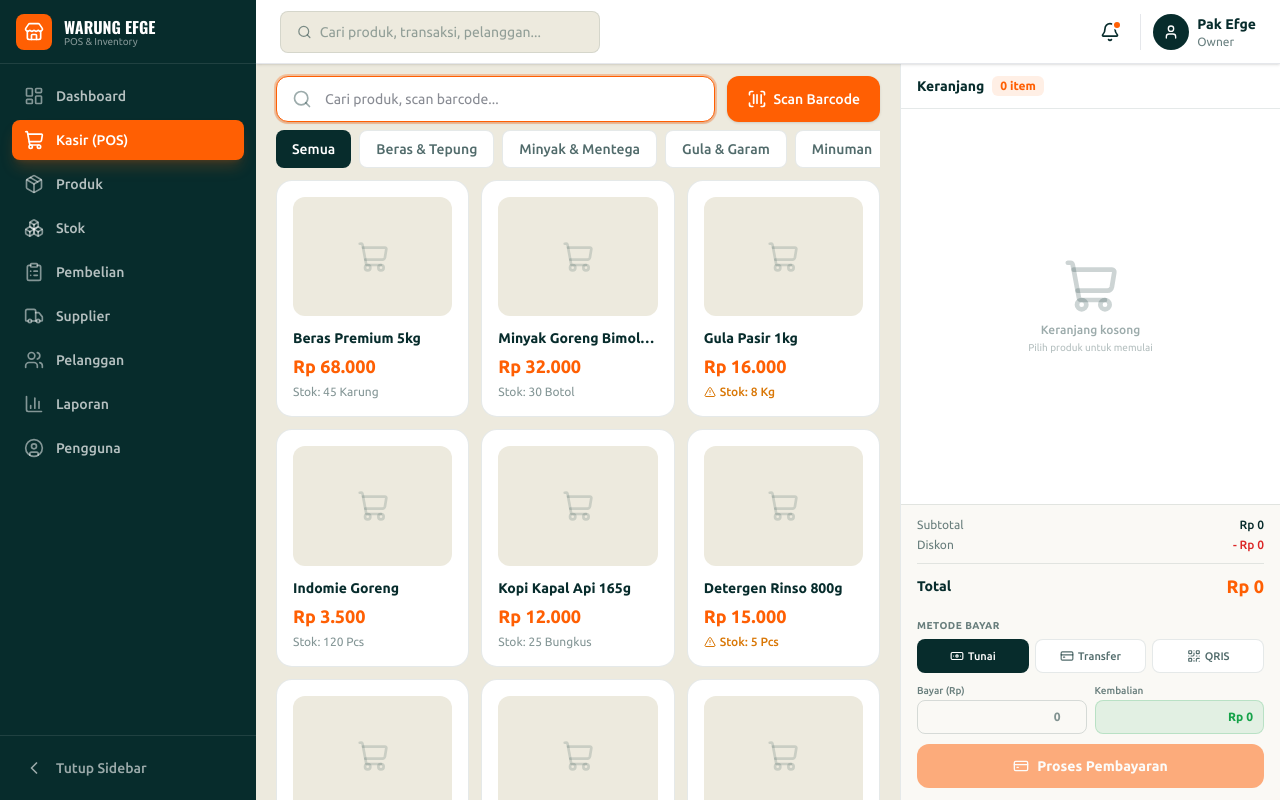
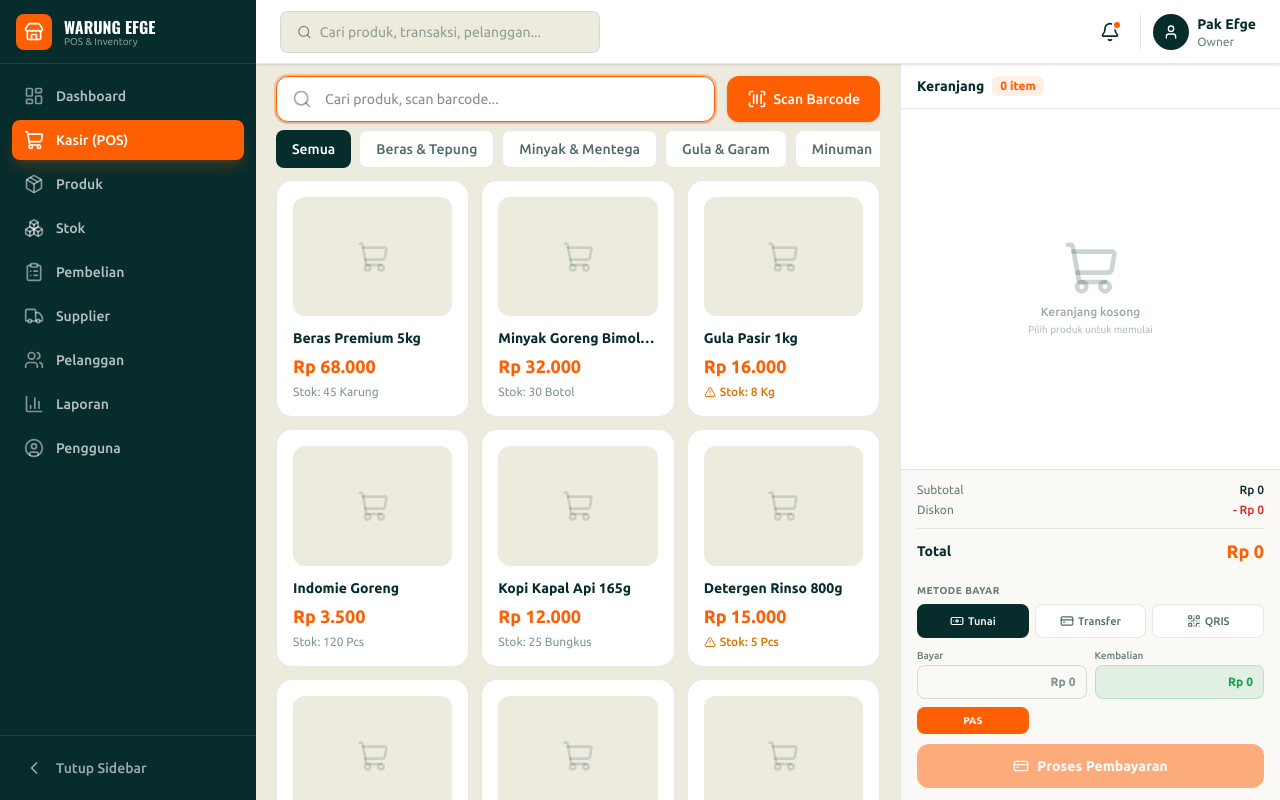
Before and after one commit to ersetdigital-sudo/Warung-Efge, a Next.js app: page /pos in a window 1280 px wide. Built offline with nearby package versions, Linux system fonts and the light colour scheme.

Commit message:
auto: update from Kiro

```diff
--- a/src/app/(main)/pos/page.tsx
+++ b/src/app/(main)/pos/page.tsx
@@ -80,6 +80,56 @@ export default function POSPage() {
 
   const canPay = cart.length > 0 && (isDebt || paymentMethod !== "cash" || Number(amountPaid) >= total);
   const now = new Date();
+
+  // Format number to Rupiah display
+  const formatRupiah = (num: number) => num > 0 ? `Rp ${num.toLocaleString("id-ID")}` : "Rp 0";
+  const displayAmountPaid = Number(amountPaid) > 0 ? `Rp ${Number(amountPaid).toLocaleString("id-ID")}` : "";
+
+  // Handle rupiah input - only allow digits
+  const handleAmountInput = (raw: string) => {
+    const digits = raw.replace(/\D/g, "");
+    setAmountPaid(digits);
+  };
+
+  // Generate dynamic denomination buttons based on total
+  const getDenominations = useMemo(() => {
+    if (total <= 0) return [];
+    const denoms: number[] = [];
+    const commonDenoms = [1000, 2000, 5000, 10000, 20000, 50000, 100000, 200000];
+
+    // Find denominations above total
+    for (const d of commonDenoms) {
+      if (d > total && denoms.length < 5) denoms.push(d);
+    }
+
+    // If total > 200k, add multiples
+    if (total > 200000) {
+      const base50 = Math.ceil(total / 50000) * 50000;
+      const base100 = Math.ceil(total / 100000) * 100000;
+      const candidates = [base50, base50 + 50000, base100, base100 + 100000, base100 + 200000];
+      for (const c of candidates) {
+        if (c > total && !denoms.includes(c) && denoms.length < 5) denoms.push(c);
+      }
+    }
+
+    // Fill remaining with nearest round numbers above total
+    if (denoms.length < 5) {
+      const nearest10k = Math.ceil(total / 10000) * 10000;
+      const candidates = [nearest10k, nearest10k + 5000, nearest10k + 10000, nearest10k + 20000, nearest10k + 50000];
+      for (const c of candidates) {
+        if (c > total && !denoms.includes(c) && denoms.length < 5) denoms.push(c);
+      }
+    }
+
+    return denoms.sort((a, b) => a - b).slice(0, 5);
+  }, [total]);
+
+  // Format short label for buttons
+  const shortLabel = (n: number) => {
+    if (n >= 1000000) return `${(n / 1000000).toFixed(n % 1000000 === 0 ? 0 : 1)}jt`;
+    if (n >= 1000) return `${(n / 1000).toFixed(n % 1000 === 0 ? 0 : 1)}rb`;
+    return String(n);
+  };
 
   return (
     <div className="flex flex-col -m-4 lg:-m-6" style={{ height: "calc(100vh - 4rem)" }}>
@@ -230,35 +280,37 @@ export default function POSPage() {
 
                 {/* Cash Input */}
                 {!isDebt && paymentMethod === "cash" && (
+                  <div className="space-y-3">
                     <div className="grid grid-cols-2 gap-3">
                       <div>
-                      <p className="text-xs text-[#072C2C]/60 mb-1 font-medium">Bayar (Rp)</p>
+                        <p className="text-xs text-[#072C2C]/60 mb-1 font-medium">Bayar</p>
                         <input
-                        type="number"
+                          type="text"
                           inputMode="numeric"
-                        value={amountPaid}
-                        onChange={(e) => setAmountPaid(e.target.value)}
-                        placeholder="0"
-                        className="w-full px-4 py-3 text-base font-bold text-[#072C2C] border border-[#072C2C]/15 rounded-xl focus:outline-none focus:ring-2 focus:ring-[#FF5F03]/30 text-right"
+                          value={displayAmountPaid}
+                          onChange={(e) => handleAmountInput(e.target.value)}
+                          placeholder="Rp 0"
+                          className="w-full px-4 py-3 text-lg font-bold text-[#072C2C] border border-[#072C2C]/15 rounded-xl focus:outline-none focus:ring-2 focus:ring-[#FF5F03]/30 text-right"
                         />
                       </div>
                       <div>
                         <p className="text-xs text-[#072C2C]/60 mb-1 font-medium">Kembalian</p>
-                      <div className="w-full px-4 py-3 text-base font-bold text-[#16A34A] bg-[#16A34A]/10 border border-[#16A34A]/20 rounded-xl text-right">
-                        {formatCurrency(change > 0 ? change : 0)}
+                        <div className="w-full px-4 py-3 text-lg font-bold text-[#16A34A] bg-[#16A34A]/10 border border-[#16A34A]/20 rounded-xl text-right">
+                          {formatRupiah(change > 0 ? change : 0)}
                         </div>
                       </div>
                     </div>
-                )}
-
-                {/* Quick amount buttons */}
-                {!isDebt && paymentMethod === "cash" && total > 0 && (
-                  <div className="grid grid-cols-4 gap-2">
-                    {[total, Math.ceil(total / 10000) * 10000, Math.ceil(total / 50000) * 50000, 100000].map((amount) => (
-                      <button key={amount} onClick={() => setAmountPaid(String(amount))} className="px-2 py-2 text-[11px] font-medium bg-[#EDEADE] text-[#072C2C] rounded-lg cursor-pointer active:scale-95 active:bg-[#072C2C]/10 transition-transform">
-                        {formatCurrency(amount)}
+                    {/* Dynamic denomination buttons */}
+                    <div className="grid grid-cols-3 gap-2">
+                      <button onClick={() => setAmountPaid(String(total))} className={`min-h-[48px] px-2 py-2.5 text-sm font-bold rounded-xl cursor-pointer active:scale-95 transition-transform ${Number(amountPaid) === total ? "bg-[#FF5F03] text-white" : "bg-[#FF5F03]/10 text-[#FF5F03] border border-[#FF5F03]/30"}`}>
+                        PAS
+                      </button>
+                      {getDenominations.map((amount) => (
+                        <button key={amount} onClick={() => setAmountPaid(String(amount))} className={`min-h-[48px] px-2 py-2.5 text-sm font-medium rounded-xl cursor-pointer active:scale-95 transition-transform ${Number(amountPaid) === amount ? "bg-[#FF5F03]/10 text-[#FF5F03] border-2 border-[#FF5F03]" : "bg-[#EDEADE] text-[#072C2C] border border-[#D9D6C8]"}`}>
+                          {shortLabel(amount)}
                         </button>
                       ))}
+                    </div>
                   </div>
                 )}
 
@@ -331,9 +383,19 @@ export default function POSPage() {
               </div>
             </div>
             {!isDebt && paymentMethod === "cash" && (
+              <div className="space-y-2">
                 <div className="grid grid-cols-2 gap-2">
-                <div><p className="text-[10px] text-[#072C2C]/60 mb-0.5 font-medium">Bayar (Rp)</p><input type="number" value={amountPaid} onChange={(e) => setAmountPaid(e.target.value)} placeholder="0" className="w-full px-2.5 py-2 text-xs font-bold text-[#072C2C] border border-[#072C2C]/15 rounded-lg focus:outline-none focus:ring-2 focus:ring-[#FF5F03]/30 text-right" /></div>
-                <div><p className="text-[10px] text-[#072C2C]/60 mb-0.5 font-medium">Kembalian</p><div className="w-full px-2.5 py-2 text-xs font-bold text-[#16A34A] bg-[#16A34A]/10 border border-[#16A34A]/20 rounded-lg text-right">{formatCurrency(change > 0 ? change : 0)}</div></div>
+                  <div><p className="text-[10px] text-[#072C2C]/60 mb-0.5 font-medium">Bayar</p><input type="text" inputMode="numeric" value={displayAmountPaid} onChange={(e) => handleAmountInput(e.target.value)} placeholder="Rp 0" className="w-full px-2.5 py-2 text-xs font-bold text-[#072C2C] border border-[#072C2C]/15 rounded-lg focus:outline-none focus:ring-2 focus:ring-[#FF5F03]/30 text-right" /></div>
+                  <div><p className="text-[10px] text-[#072C2C]/60 mb-0.5 font-medium">Kembalian</p><div className="w-full px-2.5 py-2 text-xs font-bold text-[#16A34A] bg-[#16A34A]/10 border border-[#16A34A]/20 rounded-lg text-right">{formatRupiah(change > 0 ? change : 0)}</div></div>
+                </div>
+                <div className="grid grid-cols-3 gap-1.5">
+                  <button onClick={() => setAmountPaid(String(total))} className={`py-1.5 text-[10px] font-bold rounded-lg cursor-pointer transition-all ${Number(amountPaid) === total ? "bg-[#FF5F03] text-white" : "bg-[#FF5F03]/10 text-[#FF5F03] border border-[#FF5F03]/30 hover:bg-[#FF5F03]/20"}`}>PAS</button>
+                  {getDenominations.slice(0, 5).map((amount) => (
+                    <button key={amount} onClick={() => setAmountPaid(String(amount))} className={`py-1.5 text-[10px] font-medium rounded-lg cursor-pointer transition-all ${Number(amountPaid) === amount ? "bg-[#FF5F03]/10 text-[#FF5F03] border-2 border-[#FF5F03]" : "bg-[#EDEADE] text-[#072C2C] border border-[#D9D6C8] hover:border-[#FF5F03]/30"}`}>
+                      {shortLabel(amount)}
+                    </button>
+                  ))}
+                </div>
               </div>
             )}
             <button onClick={handlePayment} disabled={!canPay} className="w-full flex items-center justify-center gap-2 px-4 py-3 bg-[#FF5F03] text-white font-bold text-sm rounded-xl hover:bg-[#e55503] transition-all shadow-lg shadow-[#FF5F03]/20 disabled:opacity-50 disabled:cursor-not-allowed disabled:shadow-none cursor-pointer">
```
Lines whose indentation alone changed are shown as unchanged.
